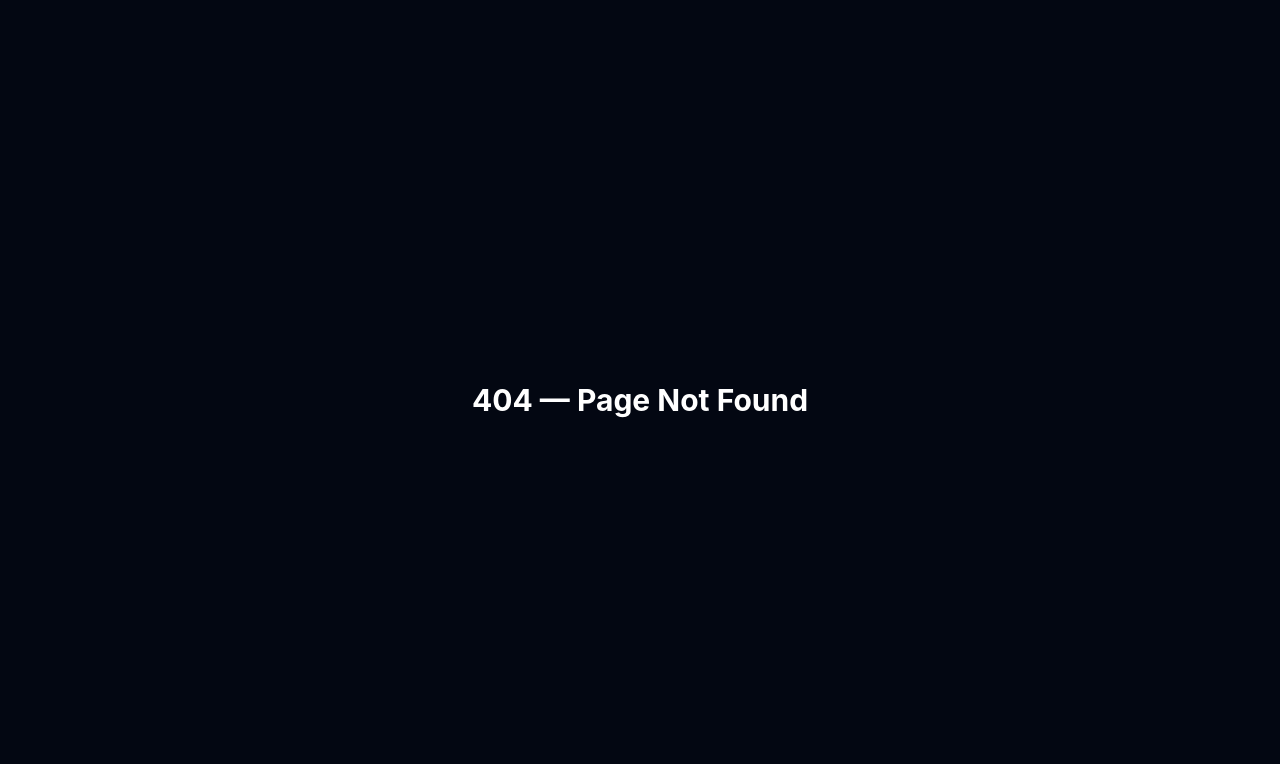
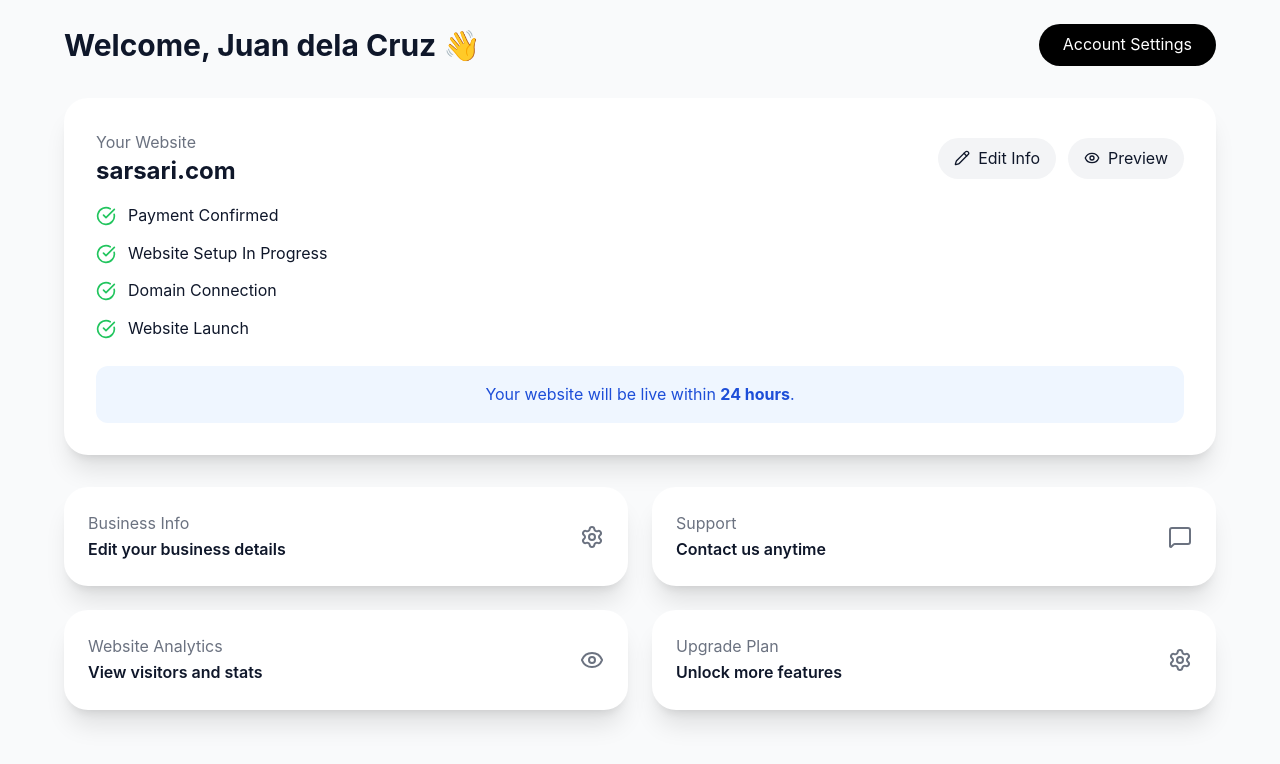
Before and after one commit to Devwezardtech/startup_devfast, a React (Create React App) app in the folder devfast/: page /project/dashboard in a window 1280 px wide. Before the commit this address had no page. Shown: the top 764 px of the page. Built offline with nearby package versions, Linux system fonts and the light colour scheme.

Commit message:
inhance: add dashboard in clients

```diff
--- a/devfast/src/App.js
+++ b/devfast/src/App.js
@@ -15,7 +15,7 @@ import DonLeoFitnessLanding from "./page/sample/DonLeoFitness";
 import PrimeNestRealtyLanding from "./page/sample/PrimeNestRealty";
 import Checkout from "./page/Urbantee/Checkout";
 import OrderSuccess from "./page/Urbantee/Ordersuccess";
-
+import Dashboard from "./page/Dashboard/dashboard";
 
 export default function App() {
   return (
@@ -38,6 +38,8 @@ export default function App() {
       <Route path="/project/primeNestRealty" element={<PrimeNestRealtyLanding />} />
       <Route path="/project/checkout" element={<Checkout />} />
       <Route path="/project/order-success" element={<OrderSuccess />} />
+      <Route path="/project/dashboard" element={<Dashboard />} />
+
 
 
 
--- /dev/null
+++ b/devfast/src/page/Dashboard/dashboard.jsx
@@ -0,0 +1,122 @@
+import { useEffect, useState } from "react";
+import { CheckCircle, Settings, Pencil, Eye, MessageSquare } from "lucide-react";
+
+export default function ClientDashboard() {
+  const [client] = useState({
+    name: "Juan dela Cruz",
+    domain: "sarsari.com",
+    orderTime: localStorage.getItem("orderTime"),
+  });
+  const [progress, setProgress] = useState(4);
+
+  useEffect(() => {
+    const orderTime = client.orderTime;
+    if (!orderTime) return;
+
+    const updateProgress = () => {
+      const now = Date.now();
+      const diffHours = (now - orderTime) / (1000 * 60 * 60);
+
+      if (diffHours >= 20) setProgress(4);
+      else if (diffHours >= 4) setProgress(3);
+      else if (diffHours >= 2) setProgress(2);
+      else setProgress(1);
+    };
+
+    updateProgress();
+    const timer = setInterval(updateProgress, 5000);
+
+    return () => clearInterval(timer);
+  }, [client.orderTime]);
+
+  const Step = ({ step, label }) => (
+    <div className={`flex items-center gap-3 ${progress < step ? "opacity-50" : ""}`}>
+      {progress >= step ? (
+        <CheckCircle className="text-green-500 w-5 h-5" />
+      ) : (
+        <div className="w-5 h-5 border rounded-full"></div>
+      )}
+      <span>{label}</span>
+    </div>
+  );
+
+  return (
+    <div className="min-h-screen bg-gray-50 p-6">
+      <div className="max-w-6xl mx-auto">
+        {/* Header */}
+        <div className="flex justify-between items-center mb-8">
+          <h1 className="text-3xl font-bold">Welcome, {client.name} 👋</h1>
+          <button className="bg-black text-white px-6 py-2 rounded-full hover:scale-105 transition">
+            Account Settings
+          </button>
+        </div>
+
+        {/* Website Card */}
+        <div className="bg-white rounded-3xl shadow-xl p-8 mb-8">
+          <div className="flex justify-between items-center mb-4">
+            <div>
+              <p className="text-gray-500">Your Website</p>
+              <p className="text-2xl font-bold">{client.domain}</p>
+            </div>
+            <div className="flex gap-3">
+              <button className="flex items-center gap-2 bg-gray-100 px-4 py-2 rounded-full hover:bg-gray-200 transition">
+                <Pencil className="w-4 h-4" /> Edit Info
+              </button>
+              <button className="flex items-center gap-2 bg-gray-100 px-4 py-2 rounded-full hover:bg-gray-200 transition">
+                <Eye className="w-4 h-4" /> Preview
+              </button>
+            </div>
+          </div>
+
+          {/* Progress Timeline */}
+          <div className="space-y-3 mt-4">
+            <Step step={1} label="Payment Confirmed" />
+            <Step step={2} label="Website Setup In Progress" />
+            <Step step={3} label="Domain Connection" />
+            <Step step={4} label="Website Launch" />
+          </div>
+
+          {/* Launch Countdown */}
+          <div className="mt-6 bg-blue-50 text-blue-700 p-4 rounded-xl text-center">
+            Your website will be live within <strong>24 hours</strong>.
+          </div>
+        </div>
+
+        {/* Quick Actions / Cards */}
+        <div className="grid grid-cols-1 md:grid-cols-2 gap-6">
+          <div className="bg-white rounded-3xl shadow-xl p-6 flex items-center justify-between">
+            <div>
+              <p className="text-gray-500">Business Info</p>
+              <p className="font-semibold">Edit your business details</p>
+            </div>
+            <Settings className="w-6 h-6 text-gray-500" />
+          </div>
+
+          <div className="bg-white rounded-3xl shadow-xl p-6 flex items-center justify-between">
+            <div>
+              <p className="text-gray-500">Support</p>
+              <p className="font-semibold">Contact us anytime</p>
+            </div>
+            <MessageSquare className="w-6 h-6 text-gray-500" />
+          </div>
+
+          <div className="bg-white rounded-3xl shadow-xl p-6 flex items-center justify-between">
+            <div>
+              <p className="text-gray-500">Website Analytics</p>
+              <p className="font-semibold">View visitors and stats</p>
+            </div>
+            <Eye className="w-6 h-6 text-gray-500" />
+          </div>
+
+          <div className="bg-white rounded-3xl shadow-xl p-6 flex items-center justify-between">
+            <div>
+              <p className="text-gray-500">Upgrade Plan</p>
+              <p className="font-semibold">Unlock more features</p>
+            </div>
+            <Settings className="w-6 h-6 text-gray-500" />
+          </div>
+        </div>
+      </div>
+    </div>
+  );
+}
--- a/devfast/src/page/Urbantee/Ordersuccess.jsx
+++ b/devfast/src/page/Urbantee/Ordersuccess.jsx
@@ -1,9 +1,11 @@
 import { useEffect, useState } from "react";
 import { CheckCircle } from "lucide-react";
+import { useNavigate } from "react-router-dom";
 
 export default function OrderSuccess() {
   const [domain, setDomain] = useState("");
   const [progress, setProgress] = useState(1);
+   const navigate = useNavigate();
 
   useEffect(() => {
   const savedDomain = localStorage.getItem("pendingDomain");
@@ -86,7 +88,7 @@ export default function OrderSuccess() {
           Your website will be live within <strong>24 hours</strong>.
         </div>
 
-        <button className="bg-black text-white px-6 py-3 rounded-full hover:scale-105 transition">
+        <button className="bg-black text-white px-6 py-3 rounded-full hover:scale-105 transition" onClick={() => navigate("/project/dashboard")}>
           View Order Status
         </button>
 
```
